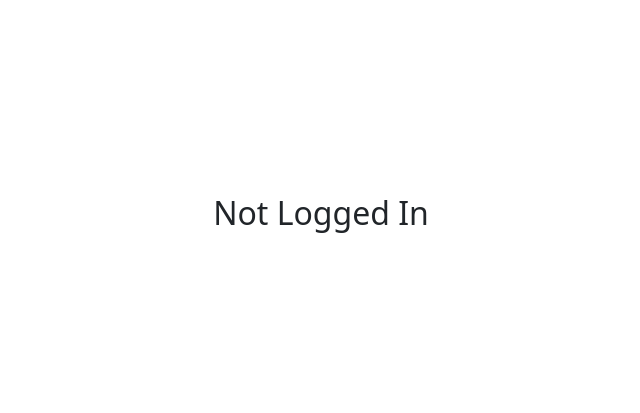
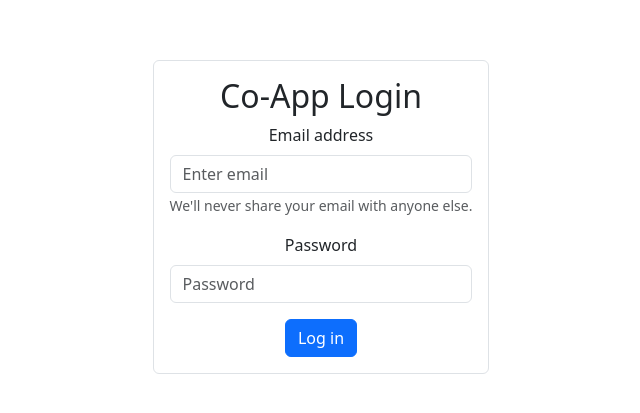
Before and after one commit to Co-App-Team/frontend, a React (Vite) app: page / in a window 1280 px wide. Shown: the part 183-596 px from the top of the page, without its empty margins (319-959 px from the left). Built offline with nearby package versions, Linux system fonts and the light colour scheme.

Commit message:
Create basic login page and API calls
- Still a few TODOs to work out
- Page should get better visuals, very basic right now

```diff
--- a/src/App.jsx
+++ b/src/App.jsx
@@ -1,4 +1,5 @@
 import './App.css';
+import LoginPage from './components/LoginPage.jsx';
 import { useAuthContext } from './contexts/AuthContext.js';
 
 function App() {
@@ -10,8 +11,7 @@ function App() {
         // TODO: Replace with actual logged-in content
         <h2>Logged In</h2>
       ) : (
-        // TODO: Replace with actual logged-out content
-        <h2>Not Logged In</h2>
+        <LoginPage />
       )}
     </>
   );
--- /dev/null
+++ b/src/api/api.js
@@ -0,0 +1,63 @@
+// Base api calls done here
+
+import axios from 'axios';
+
+const client = axios.create({
+  baseURL: 'http://localhost:5000/api', // TODO: Dummy URL, replace with actual backend URL
+});
+
+let authFailedCallback = null;
+
+export const setAuthFailedCallback = (callback) => {
+  authFailedCallback = callback;
+};
+
+// Intercept 401s to handle auth failures globally
+client.interceptors.response.use(
+  (response) => response,
+  (error) => {
+    if (error?.response?.status === 401) {
+      // Fire the auth failed callback
+      if (authFailedCallback) {
+        authFailedCallback();
+      }
+    }
+    return Promise.reject(error);
+  },
+);
+
+const request = async (options) => {
+  const onSuccess = (response) => {
+    const { data } = response;
+    return data;
+  };
+
+  const onError = (error) => {
+    return Promise.reject({
+      message: error.message,
+      code: error.code,
+      response: error.response,
+    });
+  };
+
+  return client(options).then(onSuccess).catch(onError);
+};
+
+export const get = async (url, config = {}) => {
+  const options = {
+    method: 'GET',
+    url,
+    ...config,
+  };
+  return request(options);
+};
+
+export const post = async (url, data = {}, config = {}) => {
+  const options = {
+    method: 'POST',
+    url,
+    data,
+    ...config,
+  };
+  return request(options);
+};
--- /dev/null
+++ b/src/api/authApi.js
@@ -0,0 +1,14 @@
+import { post } from './api';
+
+export const login = async (username, password) => {
+  try {
+    const response = await post('/api/auth/login', {
+      email: username,
+      password: password,
+    });
+    const data = response.data;
+    return { data: data, error: null };
+  } catch (error) {
+    return { data: null, error: error };
+  }
+};
--- /dev/null
+++ b/src/components/LoginPage.jsx
@@ -0,0 +1,105 @@
+import { useContext, useState } from 'react';
+import { Button, Form } from 'react-bootstrap';
+import { login } from '../api/authApi';
+import { AuthContext } from '../contexts/AuthContext';
+
+// TODO: Add forgot my password button
+// TODO: Add register button
+// TODO: Show password option
+
+const LoginPage = () => {
+  const { setIsLoggedIn } = useContext(AuthContext);
+
+  const [formData, setFormData] = useState({
+    email: '',
+    password: '',
+  });
+  const [isEmailValid, setIsEmailValid] = useState(false);
+  const [isPasswordValid, setIsPasswordValid] = useState(false);
+  const [showError, setShowError] = useState(false);
+
+  const submit = async () => {
+    if (isEmailValid && isPasswordValid) {
+      const response = await login(formData.email, formData.password);
+      if (response.error) {
+        console.error('Login failed:', response.error);
+      } else {
+        console.log('Login successful:', response.data);
+        setIsLoggedIn(true);
+      }
+    } else {
+      setShowError(true);
+    }
+  };
+
+  const onEmailChange = (e) => {
+    setFormData({ ...formData, email: e.target.value });
+    setIsEmailValid(validateEmail(e.target.value));
+    console.log(formData.email);
+  };
+
+  const onPasswordChange = (e) => {
+    setFormData({ ...formData, password: e.target.value });
+    setIsPasswordValid(validatePassword(e.target.value));
+    console.log(formData.password);
+  };
+
+  const validateEmail = (email) => {
+    const re = /\S+@\S+\.\S+/;
+    return re.test(email);
+  };
+
+  const validatePassword = (password) => {
+    return password.length >= 6;
+  };
+
+  return (
+    <div className="flex-column p-3 border rounded">
+      <h2>Co-App Login</h2>
+      <Form>
+        <Form.Group
+          className="mb-3"
+          controlId="formBasicEmail">
+          <Form.Label>Email address</Form.Label>
+          <Form.Control
+            type="email"
+            placeholder="Enter email"
+            onChange={onEmailChange}
+            isInvalid={showError && !isEmailValid}
+            isValid={showError && isEmailValid}
+          />
+          <Form.Control.Feedback type="invalid">
+            Please provide a valid email.
+          </Form.Control.Feedback>
+          <Form.Text className="text-muted">
+            We'll never share your email with anyone else.
+          </Form.Text>
+        </Form.Group>
+
+        <Form.Group
+          className="mb-3"
+          controlId="formBasicPassword">
+          <Form.Label>Password</Form.Label>
+          <Form.Control
+            type="password"
+            placeholder="Password"
+            onChange={onPasswordChange}
+            isInvalid={showError && !isPasswordValid}
+            isValid={showError && isPasswordValid}
+          />
+          <Form.Control.Feedback type="invalid">
+            Password must be at least 6 characters long.
+          </Form.Control.Feedback>
+        </Form.Group>
+        <Button
+          variant="primary"
+          type="button"
+          onClick={submit}>
+          Log in
+        </Button>
+      </Form>
+    </div>
+  );
+};
+
+export default LoginPage;
--- a/src/contexts/AuthProvider.jsx
+++ b/src/contexts/AuthProvider.jsx
@@ -1,13 +1,15 @@
 import { useState } from 'react';
 import { AuthContext } from './AuthContext';
+import { setAuthFailedCallback } from '../api/api';
 
 export const AuthProvider = ({ children }) => {
   const [isLoggedIn, setIsLoggedIn] = useState(false);
-  const [user, setUser] = useState(null);
+
+  setAuthFailedCallback(() => {
+    setIsLoggedIn(false);
+  });
 
   return (
-    <AuthContext.Provider value={{ isLoggedIn, setIsLoggedIn, user, setUser }}>
-      {children}
-    </AuthContext.Provider>
+    <AuthContext.Provider value={{ isLoggedIn, setIsLoggedIn }}>{children}</AuthContext.Provider>
   );
 };
```
